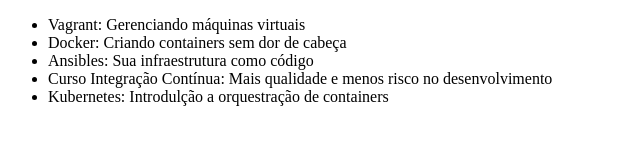
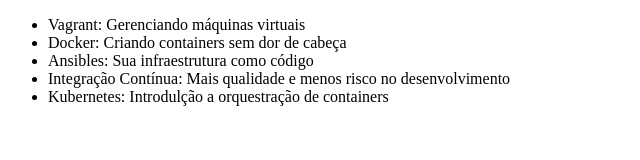
Before and after one commit to JezuSchmal/alura-git, a plain HTML site: page index.html in a window 1280 px wide. Shown: the full height of the page, 0-640 px from the left. Drawn offline with Linux system fonts and the light colour scheme.

Commit message:
Retirado bug na Integração Contínua

```diff
--- a/index.html
+++ b/index.html
@@ -9,7 +9,7 @@
         <li>Vagrant: Gerenciando máquinas virtuais</li>
         <li>Docker: Criando containers sem dor de cabeça</li>
         <li>Ansibles: Sua infraestrutura como código </li>
-        <li>Curso Integração Contínua: Mais qualidade e menos risco no desenvolvimento</li>
+        <li>Integração Contínua: Mais qualidade e menos risco no desenvolvimento</li>
         <li>Kubernetes: Introdulção a orquestração de containers</li>
     </ul>
 </body>
```
